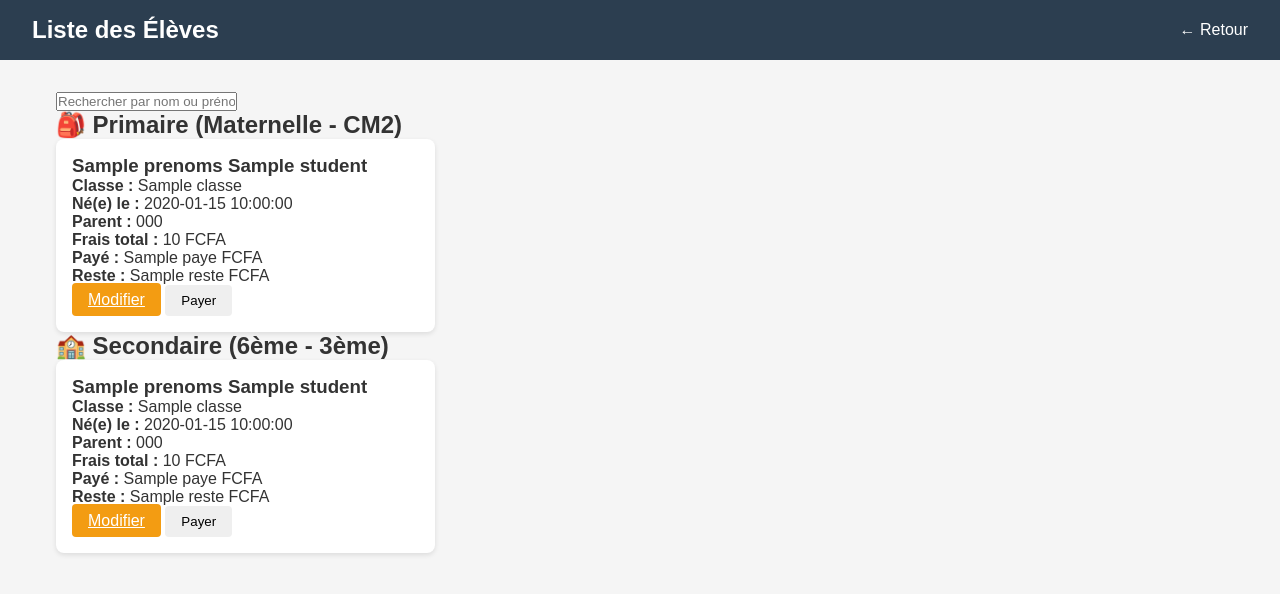
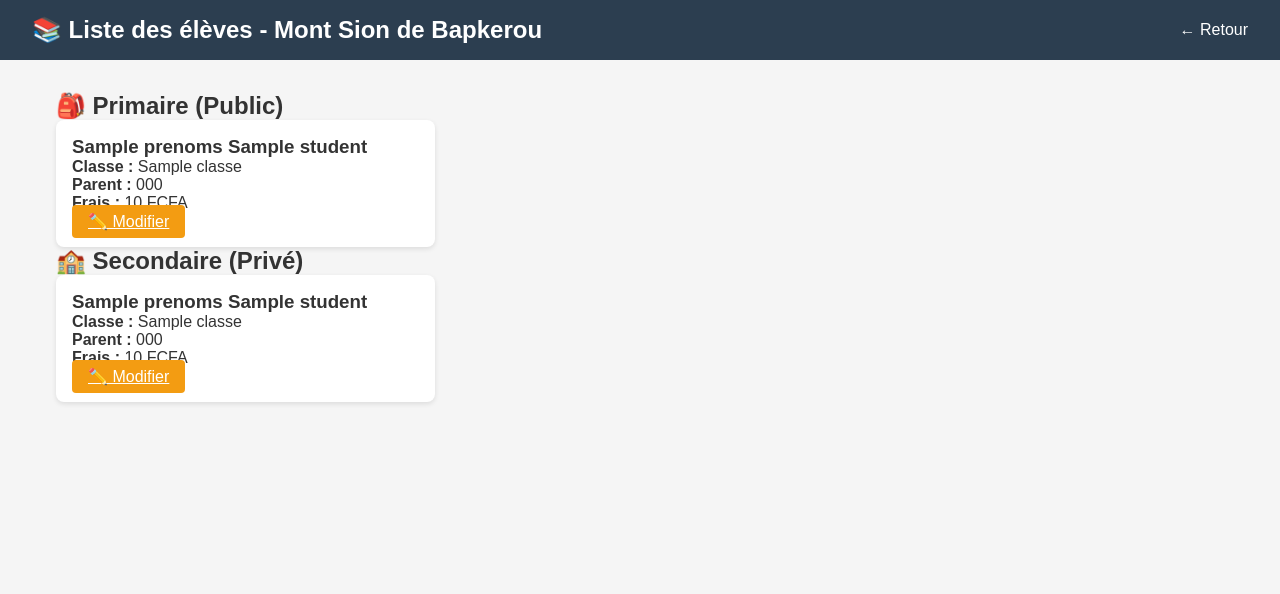
Before and after one commit to appolinair2355/Web, a Flask app: template templates/students.html in a window 1280 px wide. Shown: the top 594 px of the page. Run offline with Flask 3, Linux system fonts and the light colour scheme; the template is opened without the code that fills it: most values are stand-ins (such as "Sample title", 1, 10 or a date in 2020).

Commit message:
Update students.html

```diff
--- a/templates/students.html
+++ b/templates/students.html
@@ -2,84 +2,41 @@
 <html lang="fr">
 <head>
     <meta charset="UTF-8">
-    <meta name="viewport" content="width=device-width, initial-scale=1.0">
-    <title>Liste des Élèves</title>
+    <title>Liste des élèves - Mont Sion de Bapkerou</title>
     <link rel="stylesheet" href="{{ url_for('static', filename='css/style.css') }}">
 </head>
 <body>
     <nav class="navbar">
-        <h1>Liste des Élèves</h1>
+        <h1>📚 Liste des élèves - Mont Sion de Bapkerou</h1>
         <a href="{{ url_for('index') }}">← Retour</a>
     </nav>
 
     <main class="container">
-        <div class="search-section">
-            <input type="text" id="searchInput" placeholder="Rechercher par nom ou prénom..." class="search-input">
-            <div id="searchResults"></div>
-        </div>
-
-        <section class="students-section">
-            <h2>🎒 Primaire (Maternelle - CM2)</h2>
+        <h2>🎒 Primaire (Public)</h2>
         <div class="students-grid">
-                {% for student in primaire %}
+            {% for s in primaire %}
             <div class="student-card">
-                    <h3>{{ student.prenoms }} {{ student.nom }}</h3>
-                    <p><strong>Classe :</strong> {{ student.classe }}</p>
-                    <p><strong>Né(e) le :</strong> {{ student.date_naissance }}</p>
-                    <p><strong>Parent :</strong> {{ student.parent_phone }}</p>
-                    <div class="fees-info">
-                        <p><strong>Frais total :</strong> {{ student.frais_scolarite.total }} FCFA</p>
-                        <p><strong>Payé :</strong> {{ student.frais_scolarite.paye }} FCFA</p>
-                        <p><strong>Reste :</strong> <span class="remaining">{{ student.frais_scolarite.reste }} FCFA</span></p>
-                    </div>
-                    <div class="actions">
-                        <a href="{{ url_for('edit', student_id=student.id) }}" class="btn btn-edit">Modifier</a>
-                        <button onclick="showPaymentModal('{{ student.id }}', '{{ student.prenoms }} {{ student.nom }}')" class="btn btn-pay">Payer</button>
-                    </div>
+                <h3>{{ s.prenoms }} {{ s.nom }}</h3>
+                <p><strong>Classe :</strong> {{ s.classe }}</p>
+                <p><strong>Parent :</strong> {{ s.parent_phone }}</p>
+                <p><strong>Frais :</strong> {{ s.frais_scolarite.total }} FCFA</p>
+                <a href="{{ url_for('edit', student_id=s.id) }}" class="btn btn-edit">✏️ Modifier</a>
             </div>
             {% endfor %}
         </div>
-        </section>
 
-        <section class="students-section">
-            <h2>🏫 Secondaire (6ème - 3ème)</h2>
+        <h2>🏫 Secondaire (Privé)</h2>
         <div class="students-grid">
-                {% for student in secondaire %}
+            {% for s in secondaire %}
             <div class="student-card">
-                    <h3>{{ student.prenoms }} {{ student.nom }}</h3>
-                    <p><strong>Classe :</strong> {{ student.classe }}</p>
-                    <p><strong>Né(e) le :</strong> {{ student.date_naissance }}</p>
-                    <p><strong>Parent :</strong> {{ student.parent_phone }}</p>
-                    <div class="fees-info">
-                        <p><strong>Frais total :</strong> {{ student.frais_scolarite.total }} FCFA</p>
-                        <p><strong>Payé :</strong> {{ student.frais_scolarite.paye }} FCFA</p>
-                        <p><strong>Reste :</strong> <span class="remaining">{{ student.frais_scolarite.reste }} FCFA</span></p>
-                    </div>
-                    <div class="actions">
-                        <a href="{{ url_for('edit', student_id=student.id) }}" class="btn btn-edit">Modifier</a>
-                        <button onclick="showPaymentModal('{{ student.id }}', '{{ student.prenoms }} {{ student.nom }}')" class="btn btn-pay">Payer</button>
-                    </div>
+                <h3>{{ s.prenoms }} {{ s.nom }}</h3>
+                <p><strong>Classe :</strong> {{ s.classe }}</p>
+                <p><strong>Parent :</strong> {{ s.parent_phone }}</p>
+                <p><strong>Frais :</strong> {{ s.frais_scolarite.total }} FCFA</p>
+                <a href="{{ url_for('edit', student_id=s.id) }}" class="btn btn-edit">✏️ Modifier</a>
             </div>
             {% endfor %}
         </div>
-        </section>
     </main>
-
-    <!-- Modal de paiement -->
-    <div id="paymentModal" class="modal">
-        <div class="modal-content">
-            <span class="close">&times;</span>
-            <h3>Paiement pour <span id="studentName"></span></h3>
-            <form id="paymentForm" method="POST">
-                <div class="form-group">
-                    <label for="paymentAmount">Montant à payer (FCFA) :</label>
-                    <input type="number" id="paymentAmount" name="montant" min="1000" step="1000" required>
-                </div>
-                <button type="submit" class="btn btn-primary">Confirmer le paiement</button>
-            </form>
-        </div>
-    </div>
-
-    <script src="{{ url_for('static', filename='js/script.js') }}"></script>
 </body>
 </html>
```
Lines whose indentation alone changed are shown as unchanged.
